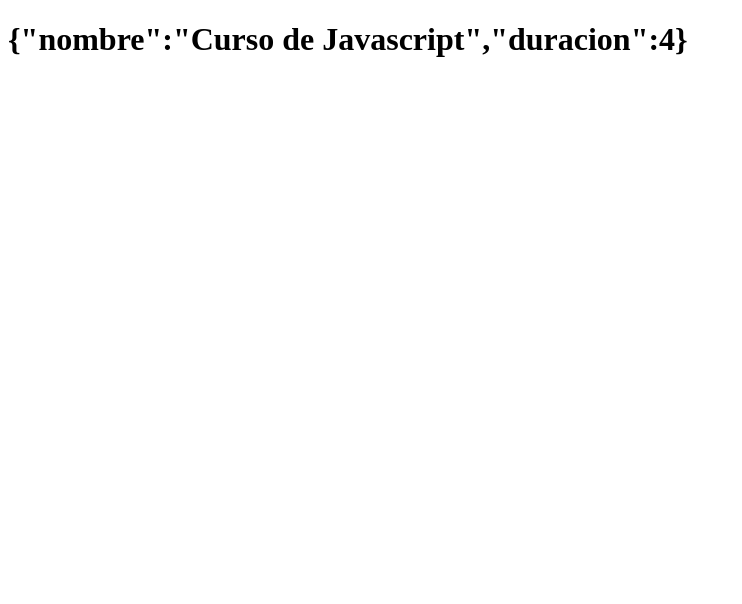
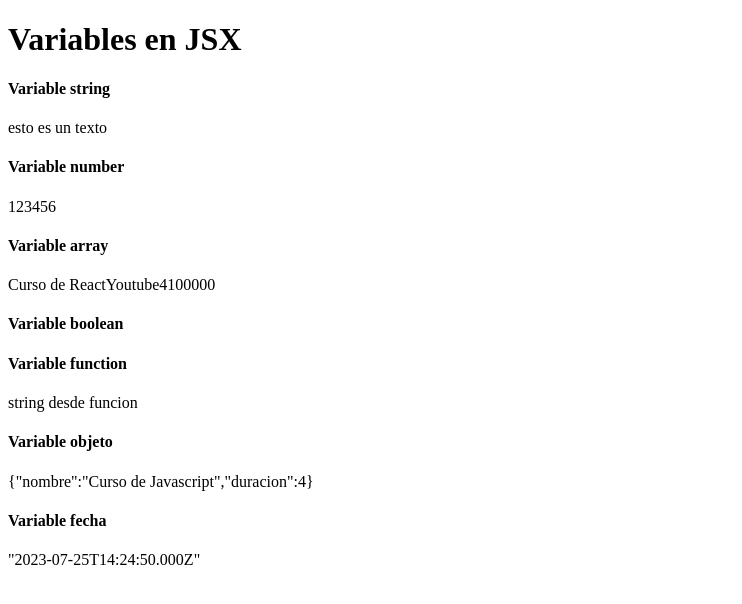
Before and after one commit to aleramirezsj/primer-proyecto-react, a React (Vite) app: page / in a window 1280 px wide. Shown: the top 604 px of the page, without its empty margins (0-742 px from the left). Built offline with nearby package versions, Linux system fonts and the light colour scheme.

Commit message:
fragmentos

```diff
--- a/src/PrimerComponente.jsx
+++ b/src/PrimerComponente.jsx
@@ -2,12 +2,21 @@ const string = 'esto es un texto'
 const number = 123456
 const array = ['Curso de React', 'Youtube', 4, 100000]
 const boolean = true
-const funcion = ()=> 'string desde funcion'
-const objeto = { nombre: 'Curso de Javascript', duracion:4}
+const funcion = () => 'string desde funcion'
+const objeto = { nombre: 'Curso de Javascript', duracion: 4 }
 const fecha = new Date()
 
 export const PrimerComponente = () => {
   return (
-    <h1>{ JSON.stringify(objeto) }</h1>
+    <>
+      <h1> Variables en JSX</h1>
+      <h4>Variable string</h4><p>{string}</p>
+      <h4>Variable number</h4><p>{number}</p>
+      <h4>Variable array</h4><p>{array}</p>
+      <h4>Variable boolean</h4><p>{boolean}</p>
+      <h4>Variable function</h4><p>{funcion()}</p>
+      <h4>Variable objeto</h4><p>{JSON.stringify(objeto)}</p>
+      <h4>Variable fecha</h4><p>{JSON.stringify(fecha)}</p>
+    </>
   )
 }
```
